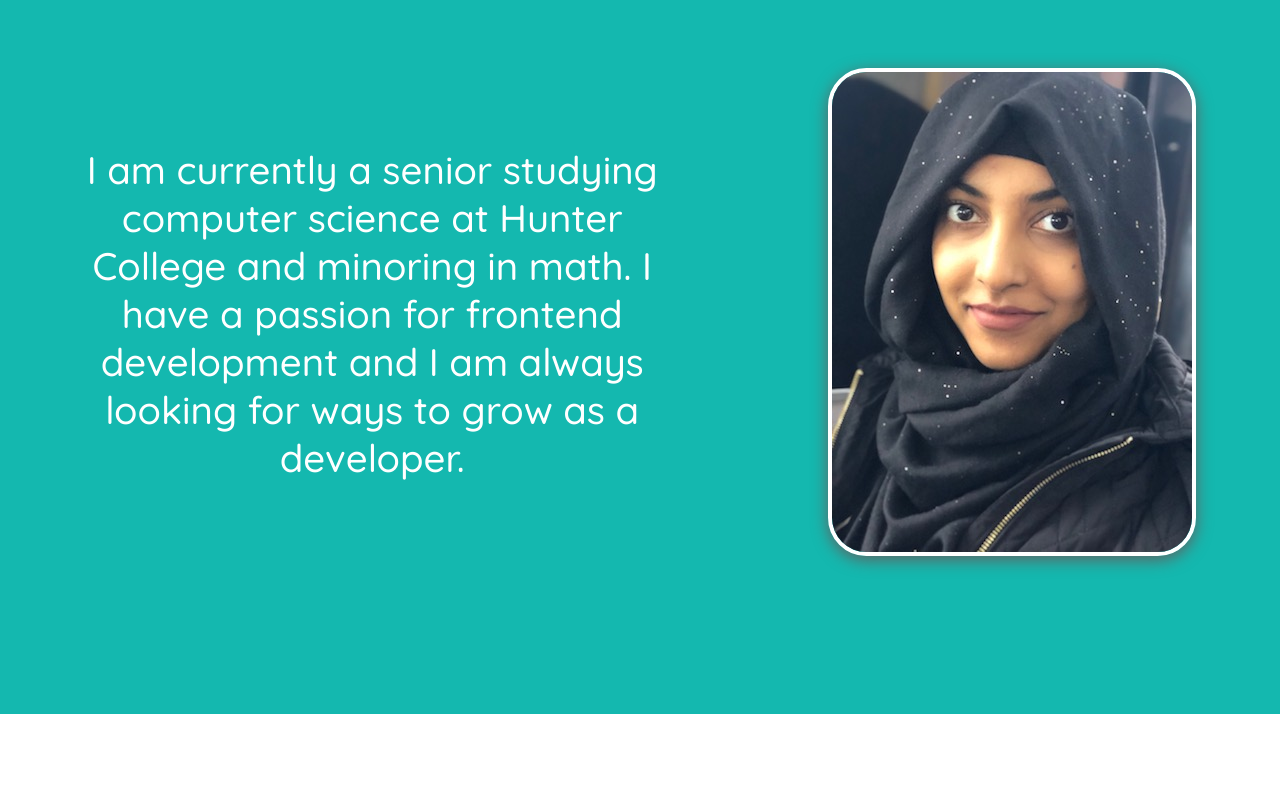
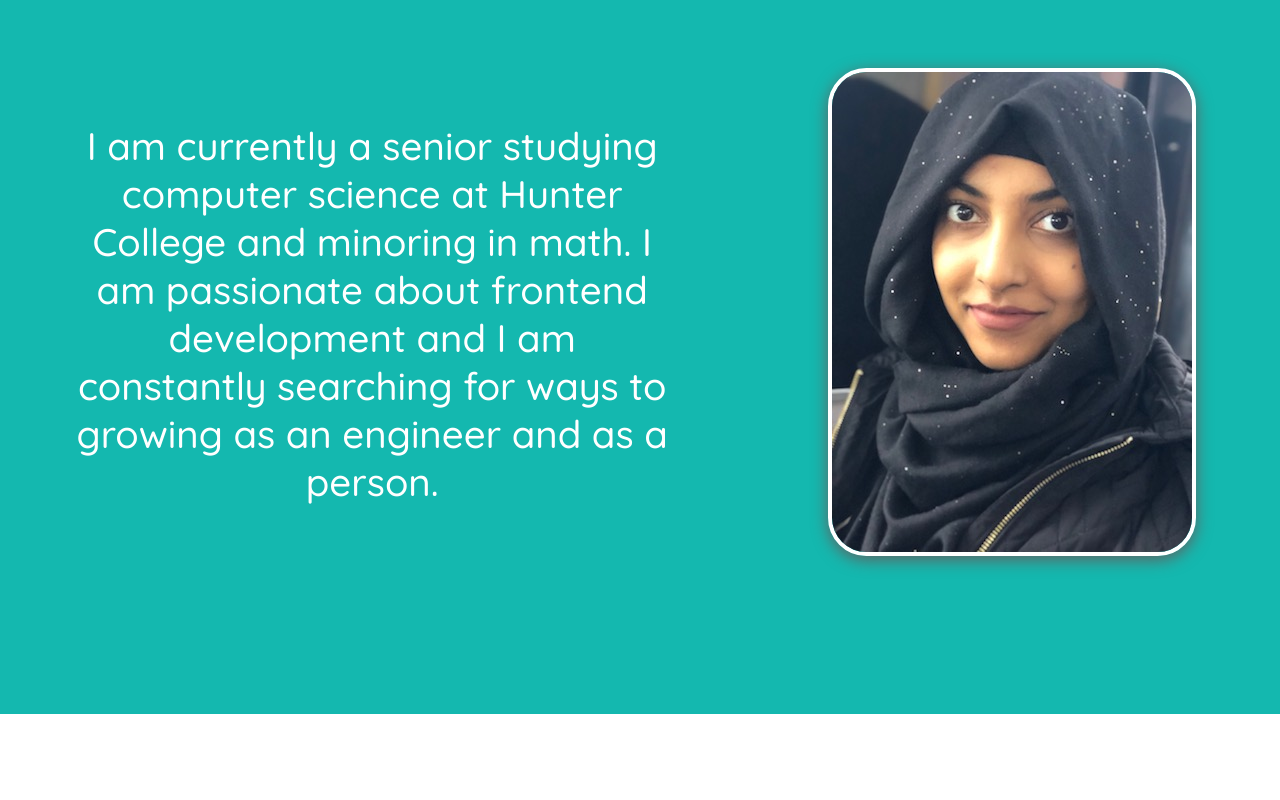
Before and after one commit to Marjan154/marjan-personal-website, a React (Create React App) app: page / in a window 1280 px wide. Shown: the part 880-1680 px from the top of the page. Built offline with nearby package versions, Linux system fonts and the light colour scheme.

Commit message:
changed baout

```diff
--- a/src/components/About.js
+++ b/src/components/About.js
@@ -11,9 +11,9 @@ class About extends Component {
           <div className="words">
             <AnimateSection prefix="fade-in-section" stylename="is-visible">
               I am currently a senior studying computer science at Hunter
-              College and minoring in math. I have a passion for frontend
-              development and I am always looking for ways to grow as a
-              developer.
+              College and minoring in math. I am passionate about frontend
+              development and I am constantly searching for ways to growing as
+              an engineer and as a person.
             </AnimateSection>
           </div>
           <div className="headshot">
--- a/src/components/Home.js
+++ b/src/components/Home.js
@@ -153,19 +153,21 @@ class Home extends Component {
             <i class="fa fa-github"></i>
           </a>
           <a
-            href="https://www.facebook.com/marjan.ansar"
-            target="_blank"
-            style={{ textDecoration: "none" }}
-          >
-            <i class="fa fa-facebook-official"></i>
-          </a>
-          <a
             href="https://www.linkedin.com/in/marjan-ansar-6481a0153/"
             target="_blank"
             style={{ textDecoration: "none" }}
           >
             <i class="fa fa-linkedin"></i>
           </a>
+          <a
+            href="mailto:ansar.marjan154@gmail.com"
+            style={{ textDecoration: "none" }}
+          >
+            <i class="fa fa-envelope"></i>
+          </a>
+          <div style={{ color: "white", fontSize: ".3em" }}>
+            Designed by Marjan Ansar
+          </div>
         </div>
       </div>
     );
--- a/src/styles/home.css
+++ b/src/styles/home.css
@@ -188,7 +188,8 @@ body {
   background-color: #14b8af;
   font-size: 5vw;
   bottom: 0;
-  height: 20vh;
+  height: 30vh;
+  font-family: "Quicksand", sans-serif;
 }
 
 i {
```
